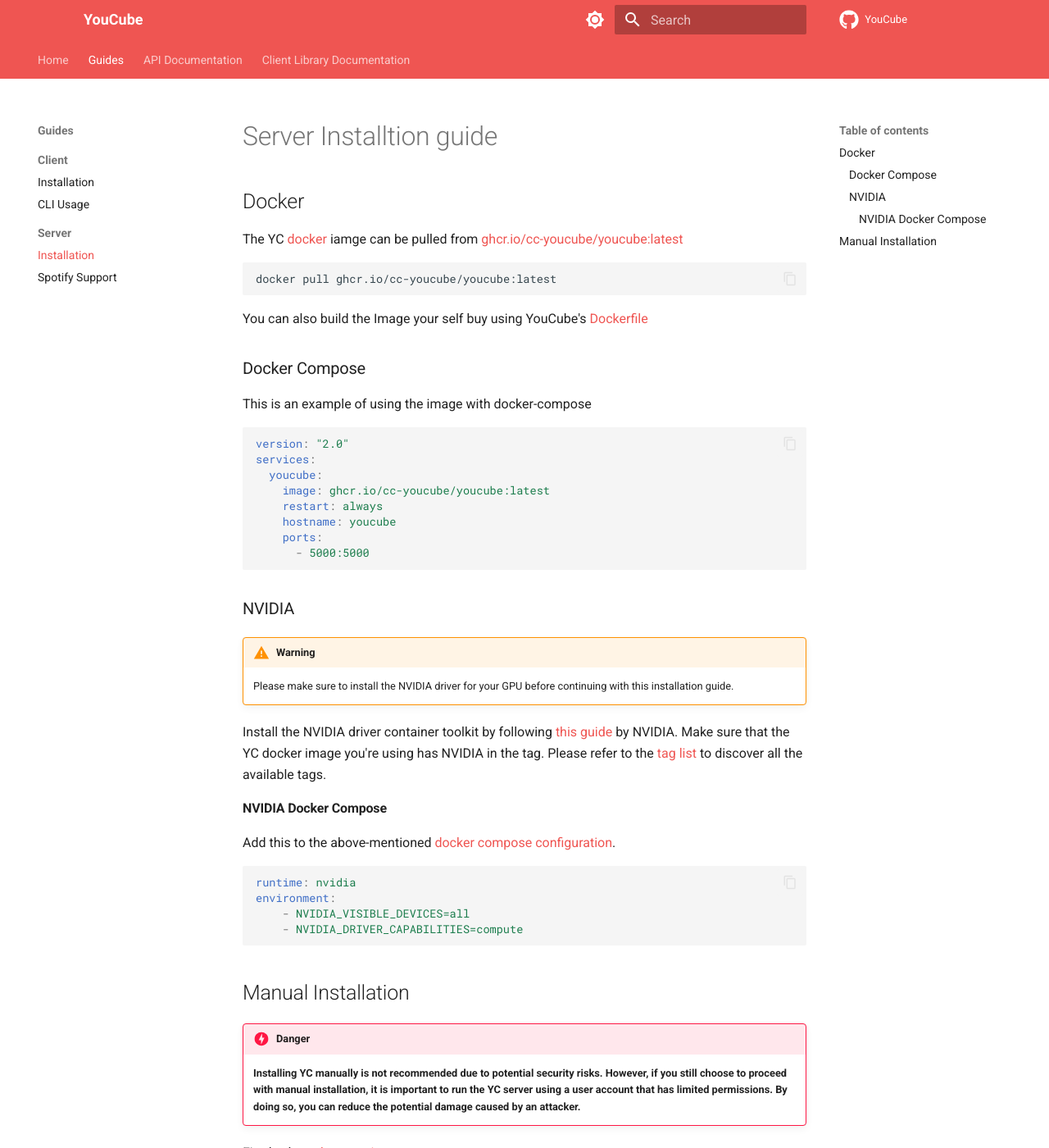
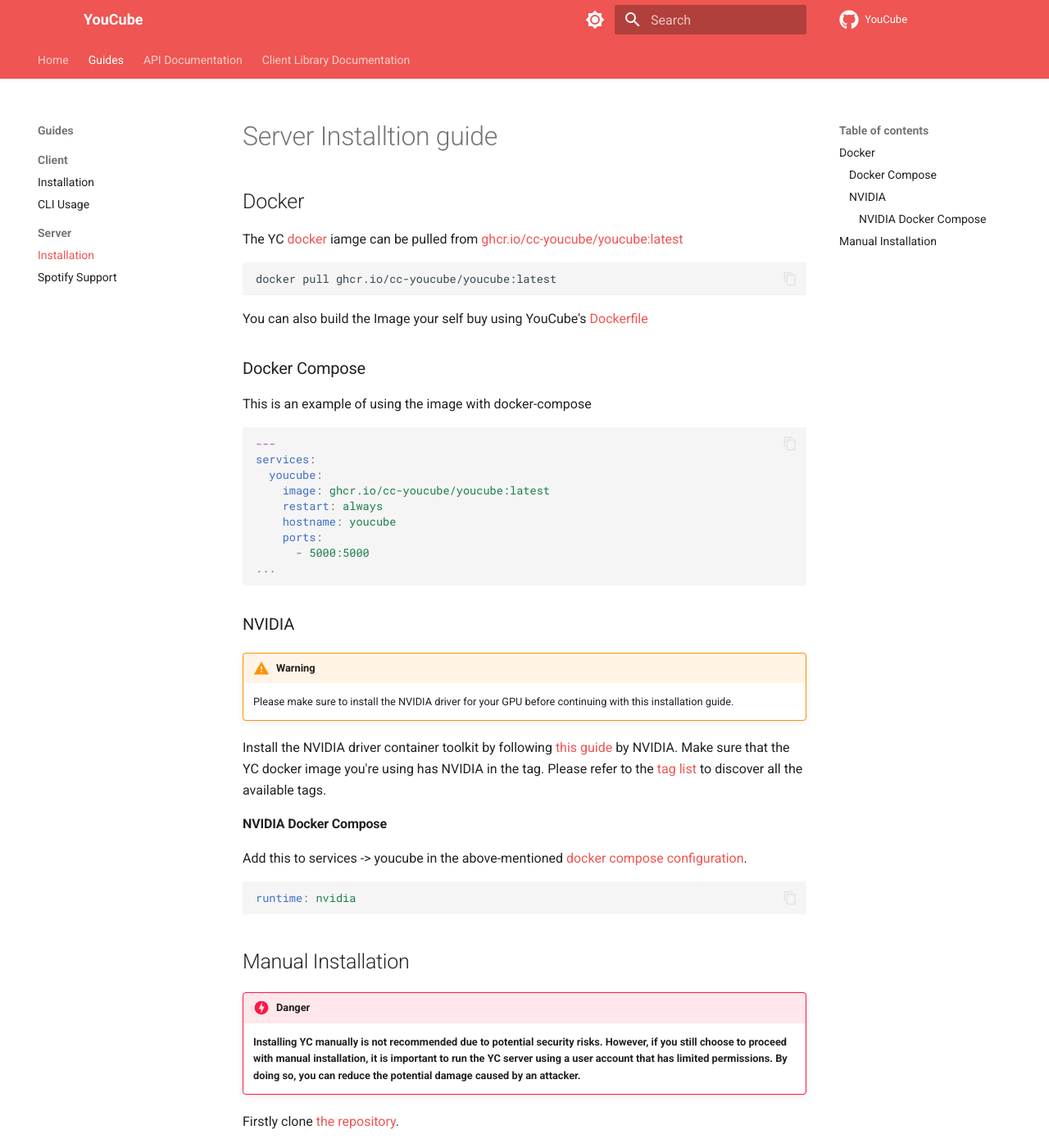
Before and after one commit to CC-YouCube/cc-youcube.github.io, an MkDocs documentation site: the page built from docs/guides/server/installation.md, in a window 1280 px wide and 1400 px high. Shown: the whole window at 82% size. Built offline with MkDocs 1.6.1 and Material for MkDocs 9.7.7, drawn with Linux system fonts in a browser that asks for light colours.

Commit message:
Update NVIDIA Docker Compose

````diff
--- a/docs/guides/server/installation.md
+++ b/docs/guides/server/installation.md
@@ -15,7 +15,7 @@
 This is an example of using the image with docker-compose
 
 ```yaml
-version: "2.0"
+---
 services:
   youcube:
     image: ghcr.io/cc-youcube/youcube:latest
@@ -23,6 +23,7 @@
     hostname: youcube
     ports:
       - 5000:5000
+...
 ```
 
 ### NVIDIA
@@ -30,18 +31,15 @@
 !!! warning
     Please make sure to install the NVIDIA driver for your GPU before continuing with this installation guide.
 
-Install the NVIDIA driver container toolkit by following [this guide](https://docs.nvidia.com/datacenter/cloud-native/container-toolkit/install-guide.html#docker) by NVIDIA.
+Install the NVIDIA driver container toolkit by following [this guide](https://docs.nvidia.com/datacenter/cloud-native/container-toolkit/latest/install-guide.html) by NVIDIA.
 Make sure that the YC docker image you're using has NVIDIA in the tag. Please refer to the [tag list](https://github.com/CC-YouCube/server/pkgs/container/youcube/versions?filters%5Bversion_type%5D=tagged) to discover all the available tags.
 
 #### NVIDIA Docker Compose
 
-Add this to the above-mentioned [docker compose configuration](#docker-compose).
+Add this to services -> youcube in the above-mentioned [docker compose configuration](#docker-compose).
 
 ```yaml
 runtime: nvidia
-environment:
-    - NVIDIA_VISIBLE_DEVICES=all
-    - NVIDIA_DRIVER_CAPABILITIES=compute
 ```
 
 ## Manual Installation
--- a/mkdocs.yml
+++ b/mkdocs.yml
@@ -94,7 +94,7 @@
           alternate_style: true
     - attr_list:
     - pymdownx.emoji:
-          emoji_index: !!python/name:materialx.emoji.twemoji
+          emoji_index: !!python/name:material.extensions.emoji.twemoji
           emoji_generator: !!python/name:materialx.emoji.to_svg # Page tree
 
 
````
Also changed, not shown: docs/guides/client/cli-usage.md (+1 -1 lines), docs/guides/client/installation.md (+1 -1 lines), requirements.txt (+5 -5 lines).
